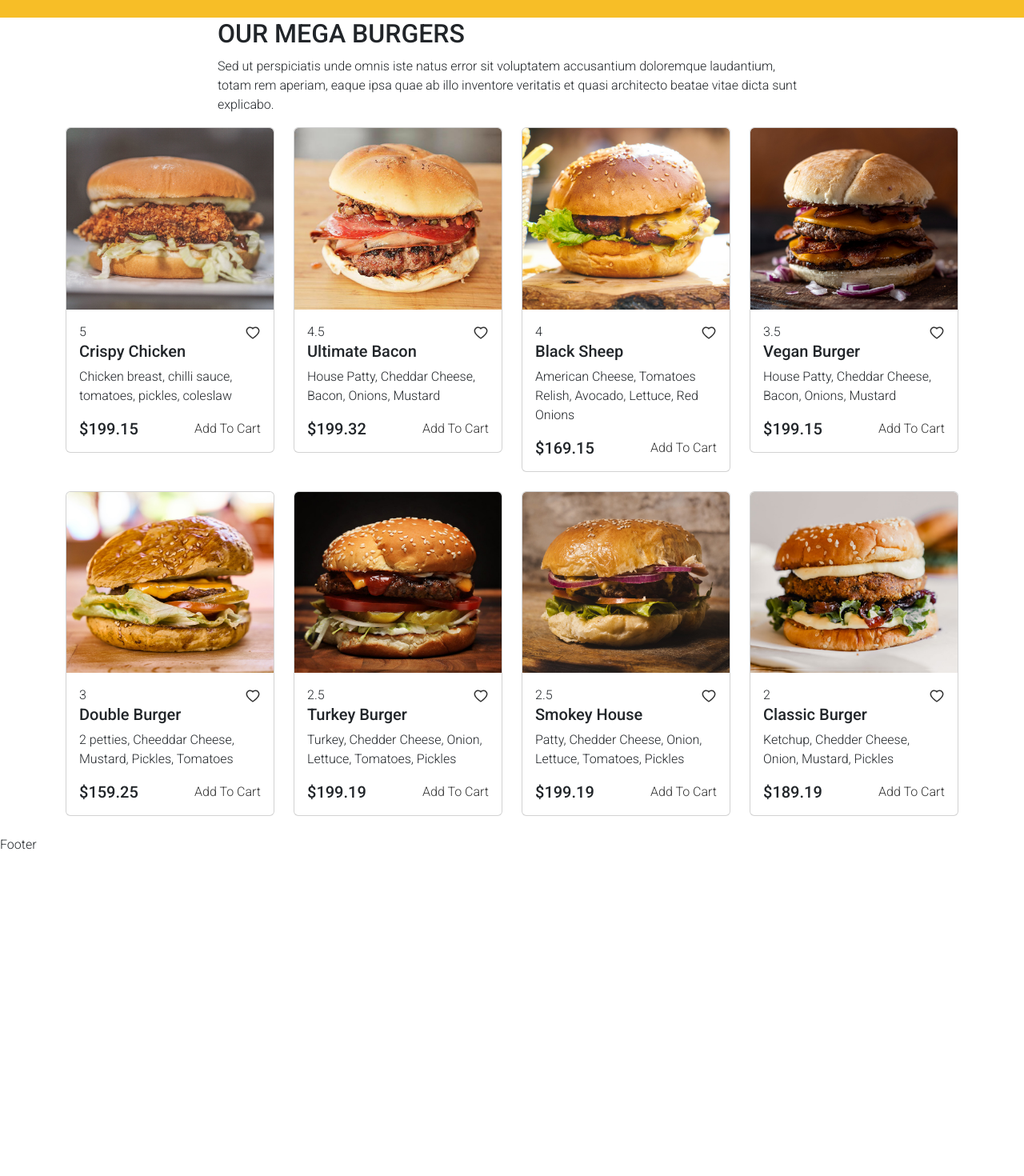
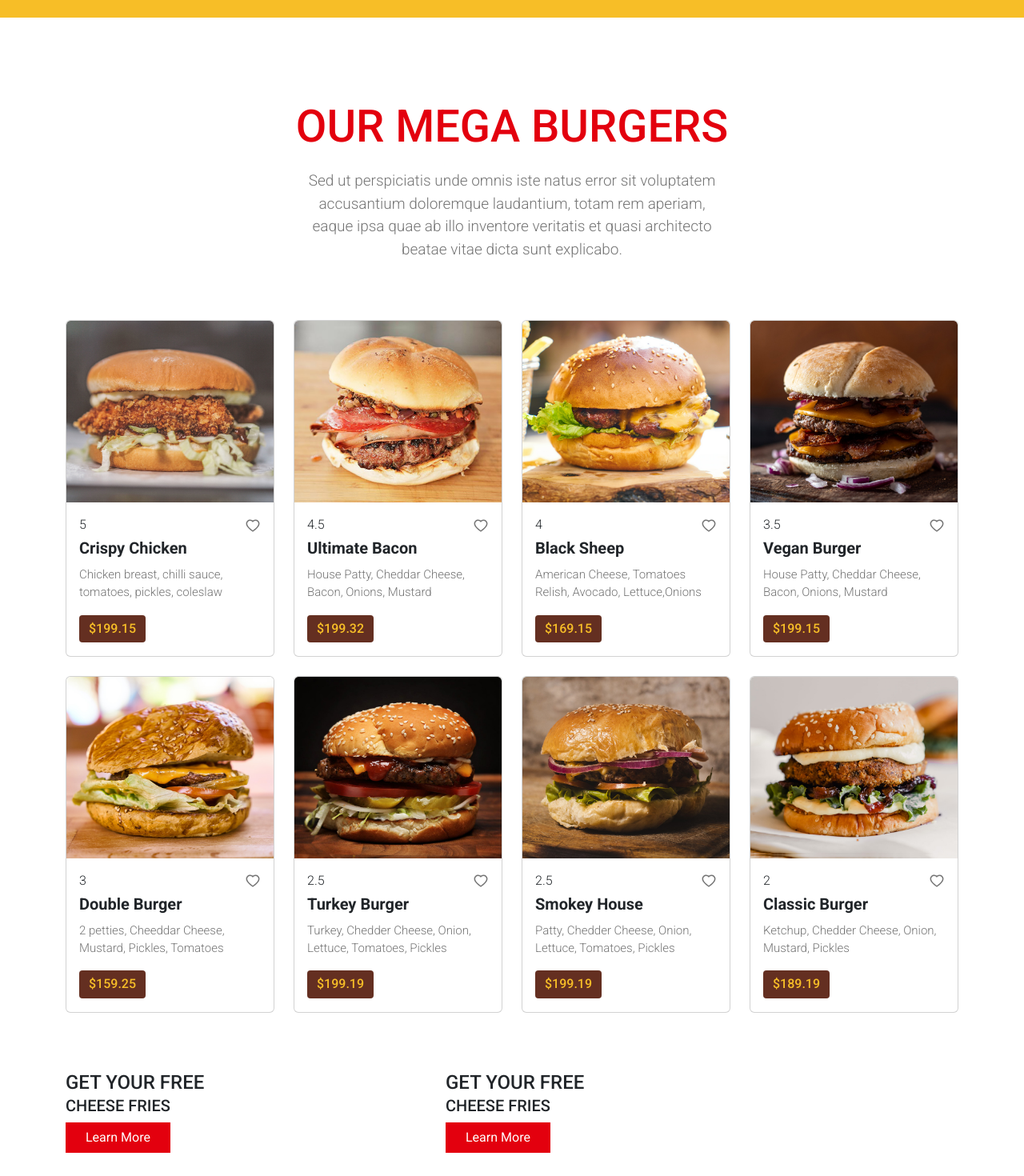
Before and after one commit to Johnson17755/food-delivery, a React (Create React App) app: page / in a window 1280 px wide. Shown: the part 2000-3470 px from the top of the page at 80% size. Before the commit the page ends 3068 px from the top, so only its background shows below. Built offline with nearby package versions, Linux system fonts and the light colour scheme.

Commit message:
updating

```diff
--- a/src/components/Layouts/Cards.jsx
+++ b/src/components/Layouts/Cards.jsx
@@ -1,7 +1,9 @@
 import React from 'react';
 import {Col, Card} from 'react-bootstrap';
 import { Link } from 'react-router-dom';
- import { AiOutlineHeart } from "react-icons/ai";
+import { AiOutlineHeart } from "react-icons/ai";
+import { BsFillHandbagFill } from "react-icons/bs";
+
 
 function Cards( {image, rating, title, paragraph, price} ) {
   return (
@@ -14,7 +16,7 @@ function Cards( {image, rating, title, paragraph, price} ) {
                 <div className="d-flex align-items-center justify-content-between">
                     <div className="item_rating">{rating}</div>
                     <div className="wishlist">
-                    <Link><AiOutlineHeart className='fs-5'/></Link>
+                    <AiOutlineHeart className='i fs-5'/>
                     </div>
                 </div>
 
@@ -25,8 +27,8 @@ function Cards( {image, rating, title, paragraph, price} ) {
                         <h5 className='mb-0'>${price}</h5>
                     </div>
                     <div className="add_to_card">
-                        <Link to="/"><i class="bi bi-bag me-2"></i>
-                        Add To Cart
+                        <Link to="/"><BsFillHandbagFill className='i fs-5'/>
+                         Add To Cart
                         </Link>
                     </div>
                 </div>
--- a/src/pages/Home/Section3.jsx
+++ b/src/pages/Home/Section3.jsx
@@ -35,7 +35,7 @@ const mockData = [
     id: '0003',
     image: Image3,
     title: 'Black Sheep',
-    paragraph: 'American Cheese, Tomatoes Relish, Avocado, Lettuce, Red Onions',
+    paragraph: 'American Cheese, Tomatoes Relish, Avocado, Lettuce,Onions',
     rating: 4,
     price: 169.15,
   },
@@ -87,9 +87,9 @@ function Section3() {
     <section className='menu_section'>
       <Container>
         <Row>
-          <Col lg={{span:8, offset:2}}>
+          <Col lg={{span: 8, offset:2 }} className='text-center mb-5'>
             <h2>OUR MEGA BURGERS</h2>
-            <p>Sed ut perspiciatis unde omnis iste natus error sit voluptatem accusantium doloremque laudantium, totam rem aperiam, eaque ipsa quae ab illo inventore veritatis et quasi architecto beatae vitae dicta sunt explicabo.</p>
+            <p className='paragraph'>Sed ut perspiciatis unde omnis iste natus error sit voluptatem accusantium doloremque laudantium, totam rem aperiam, eaque ipsa quae ab illo inventore veritatis et quasi architecto beatae vitae dicta sunt explicabo.</p>
           </Col>
         </Row>
         <Row>{mockData.map((cardData, index) =>(
@@ -102,7 +102,30 @@ function Section3() {
           price={cardData.price}
           // renderRatingIcons={renderRatingIcons}
           />
-        ))}</Row>
+        ))}
+        </Row>
+
+
+        <Row className='pt-5'>
+          <Col sm={6} lg={5}>
+            <div className="ads_box ads_img1 mb-5 mb-md-0">
+              <h4 className="mb-0">GET YOUR FREE</h4>
+              <h5>CHEESE FRIES</h5>
+              <Link to='/' className='btn btn_red px-4 rounded-0'>
+                Learn More
+              </Link>
+            </div>
+          </Col>
+          <Col sm={6} lg={7}>
+            <div className="ads_box ads_img">
+              <h4 className="mb-0">GET YOUR FREE</h4>
+              <h5>CHEESE FRIES</h5>
+              <Link to='/' className='btn btn_red px-4 rounded-0'>
+                Learn More
+              </Link>
+            </div>
+          </Col>
+        </Row>
       </Container>
     </section>
   )
--- a/src/styles/Home.css
+++ b/src/styles/Home.css
@@ -86,6 +86,82 @@
   padding: 0 20px;
 }
 
+  /* Home Menu 3.0  */
+.menu_section{
+  padding-top: 100px;
+  padding-bottom: 100px;
+}
+.menu_section .card-img-top{
+  transition: all 500ms ease-in-out;
+}
+.menu_section h2{
+  font-size: 3.5rem;
+  color: var(--light-red);
+}
+.menu_section .paragraph{
+  color:  var(--grey);
+  padding: 10px 100px;
+  font-size: 19px;
+}
+.menu_section .item_rating .i{
+  color: var(--grey);
+  padding-right: 5px;
+}
+.menu_section .wishlist .i{
+  color: var(--grey);
+  font-size: 20px;
+  cursor: pointer;
+}
+.menu_section .wishlist .i:hover{
+  color: var(--light-red);
+}
+.menu_section .card-title{
+  font-family: var(--oswald-font);
+  font-weight: 600;
+  margin-top: 5px;
+  margin-bottom: 10px;
+}
+.menu_section .card-text{
+  color: var(--grey);
+  font-size: 15px;
+}
+.menu_section .menu_price{
+  background-color: var(--bg-coffee);
+  display: inline-block;
+  padding: 7px 12px;
+  border-radius: 4px;
+}
+.menu_section .menu_price h5{
+  color: var(--yellow);
+  font-size: 1rem;
+}
+.menu_section .add_to_card a{
+  background: var(--yellow);
+  display: inline-block;
+  font-size: 1rem;
+  line-height: 1;
+  font-weight: 700;
+  padding: 8px 14px;
+  border-radius: 4px;
+  opacity: 0;
+  transform: translateY(100px);
+  -webkit-transition: all 500ms ease-in-out;
+  -moz-transition: all 500ms ease-in-out;
+  -ms-transition: all 500ms ease-in-out;
+  -o-transition: all 500ms ease-in-out;
+  transition: all 500ms ease-in-out;
+}
+.menu_section .card:hover .card-img-top{
+  transform: scale(1.1);
+}
+.menu_section .card:hover .add_to_card a{
+  transform: translateY(0px);
+  opacity: 1;
+}
+
+
+
+
 
 
 /* MEDIA QYERY MOBILE  */
```
